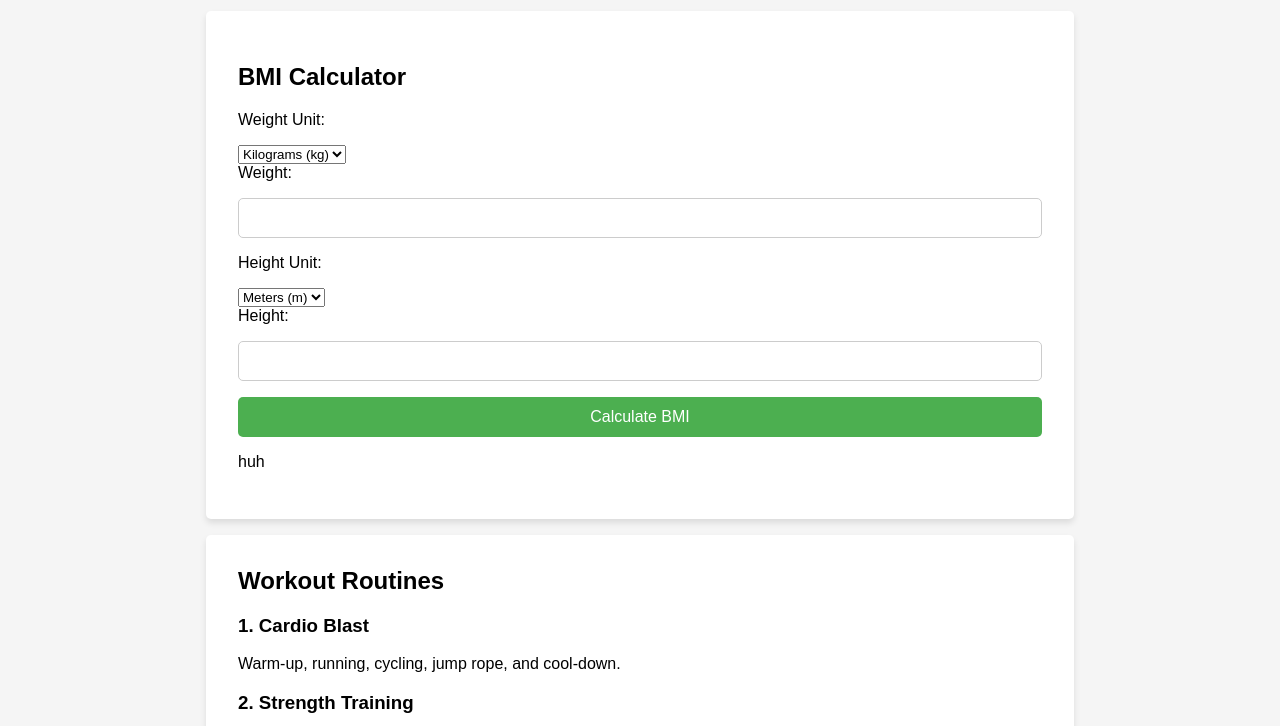
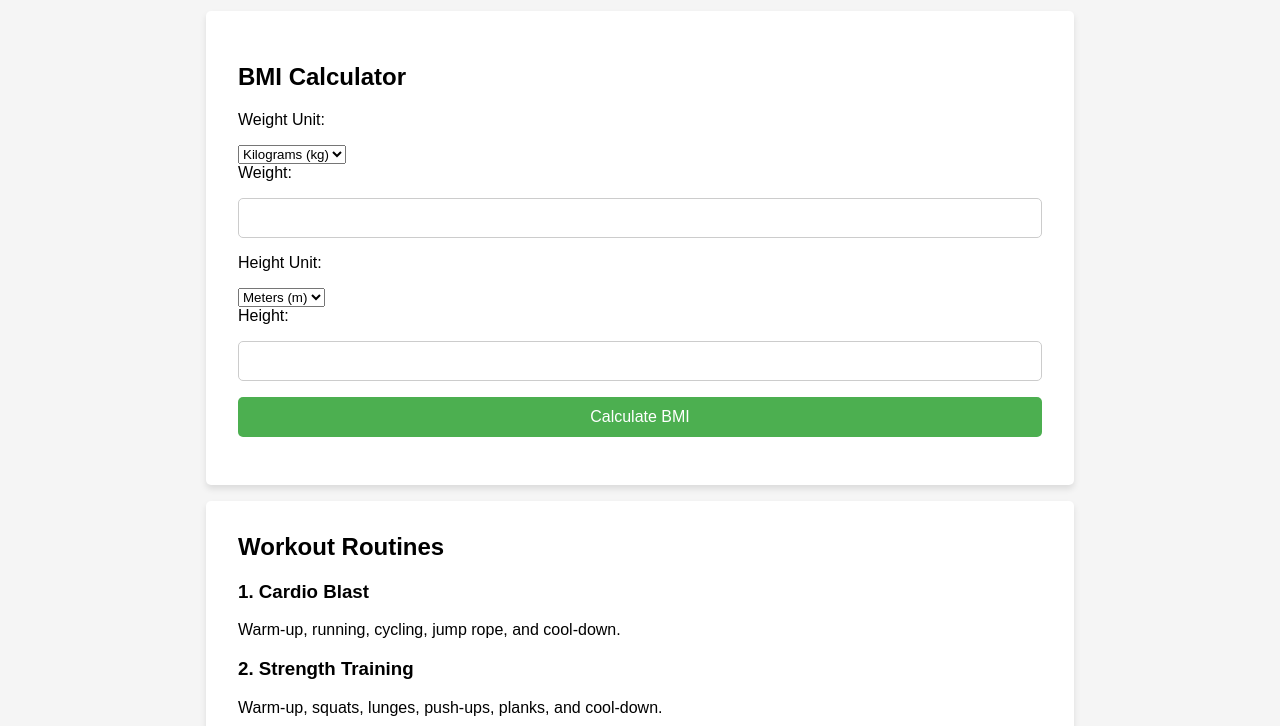
Before and after one commit to Salemmander/Fitnet, a plain HTML site: page index.html in a window 1280 px wide. Shown: the part 74-800 px from the top of the page. Drawn offline with Linux system fonts and the light colour scheme.

Commit message:
workingbutton
thingie

```diff
--- a/index.html
+++ b/index.html
@@ -28,7 +28,7 @@
                 <label for="height">Height:</label>
                 <input type="number" id="height" step="0.01" min="0" />
                 <button id="calculate-btn">Calculate BMI</button>
-                <p id="bmi-result">huh</p>
+                <p id="bmi-result"></p>
             </section>
             <section class="workout-routines">
                 <h2>Workout Routines</h2>
--- a/index.js
+++ b/index.js
@@ -25,7 +25,7 @@ function calculateBMI() {
     if (weightInKg > 0 && heightInM > 0) {
         const bmi = (weightInKg / (heightInM * heightInM)).toFixed(1);
         const bmiStatus = analyzeBMI(bmi);
-        resultElement.textContent = "Your BMI is ${bmi}. ${bmiStatus}";
+        resultElement.textContent = `Your BMI is ${bmi}. ${bmiStatus}`;
     } else {
         resultElement.textContent =
             "Please enter valid values for weight and height.";
```
